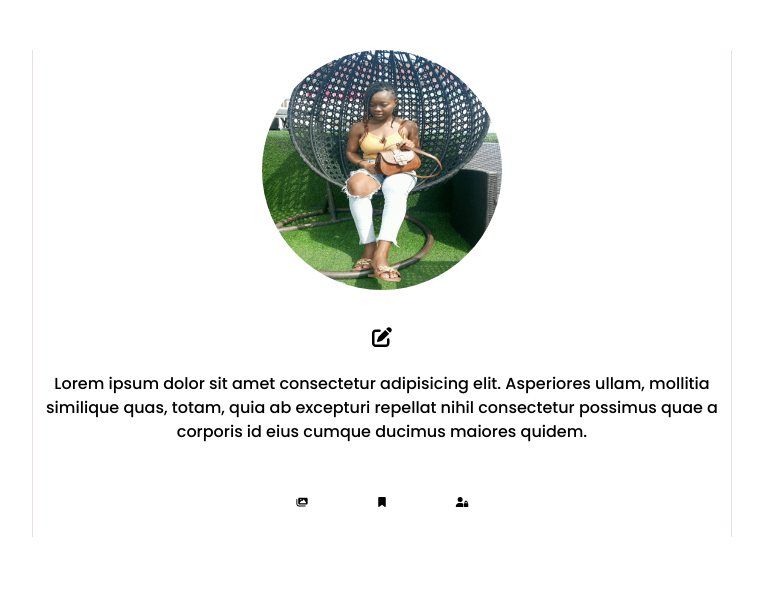
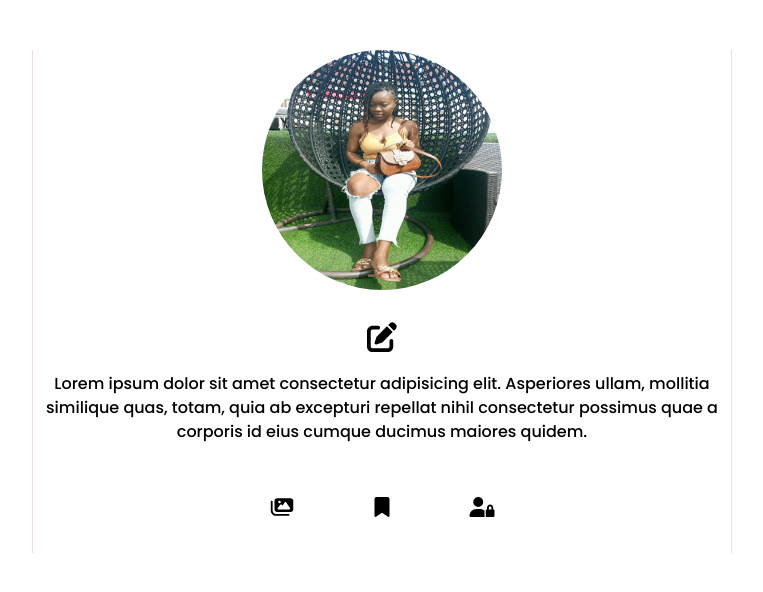
Before and after one commit to Nwakaego-Ego/circle, a Next.js app: page /component/profile in a window 1280 px wide. Shown: the top 592 px of the page, without its empty margins (268-1031 px from the left). Built offline with nearby package versions, Linux system fonts and the light colour scheme.

Commit message:
working on the profile

```diff
--- a/src/app/component/profile/page.jsx
+++ b/src/app/component/profile/page.jsx
@@ -1,4 +1,5 @@
-import React from "react";
+"use client";
+import React, { useState } from "react";
 import Image from "next/image";
 import { FontAwesomeIcon } from "@fortawesome/react-fontawesome";
 import {
@@ -9,7 +10,16 @@ import {
 } from "@fortawesome/free-solid-svg-icons";
 import "./profile.css";
 
-const Profile = () => {
+const Profile = ({ imgCollection }) => {
+  const [images, setImages] = useState([]);
+
+  const handleImgCollection = () => {
+    const imagesCollection = imgCollection();
+    setImages(imagesCollection);
+  };
+
+  console.log(images);
+
   return (
     <>
       <div className="container-wrapper">
@@ -32,16 +42,25 @@ const Profile = () => {
               excepturi repellat nihil consectetur possimus quae a corporis id
               eius cumque ducimus maiores quidem.
             </p>
-            <div className="flex profile-buttons">
-              <FontAwesomeIcon icon={faImages} className="profile-memory" />
-              <FontAwesomeIcon icon={faBookmark} className="profile-bookmark" />
+            <div className="flex profile-buttons ">
+              <button onClick={handleImgCollection}>
+                <FontAwesomeIcon
+                  icon={faImages}
+                  className="profile-memory profile-icon"
+                />
+              </button>
+              <FontAwesomeIcon
+                icon={faBookmark}
+                className="profile-bookmark profile-icon"
+              />
               <FontAwesomeIcon
                 icon={faUserLock}
-                className="profile-request-code"
+                className="profile-request-code profile-icon"
               />
               {/* <button className="profile-memory">Memory</button> */}
               {/* <button className="profile-bookmark">Bookmark</button> */}
               {/* <button className="profile-request-code">Request code</button> */}
+              {images}
             </div>
           </div>
         </div>
--- a/src/app/component/profile/profile.css
+++ b/src/app/component/profile/profile.css
@@ -39,5 +39,11 @@
 
 .profile-edit-button {
   font-size: 30px;
-  width: 20px;
+  width: 50px;
+  height: 30px;
 }
+
+.profile-icon {
+  width: 40px;
+  height: 20px;
+}
--- /dev/null
+++ b/src/app/imgCollection.js
@@ -0,0 +1,28 @@
+import Profile from "./component/profile";
+
+const profileImg = () => {
+  const imgCollection = () => {
+    [
+      {
+        image: "/bryan.jpeg",
+        name: "bryan",
+      },
+      {
+        image: "/ego.jpeg",
+        name: ego,
+      },
+      {
+        image: "/chisom.jpeg",
+        name: "chisom",
+      },
+      {
+        image: "/chika.jpeg",
+        name: "chika",
+      },
+    ];
+  };
+
+  return <Profile imgCollection={imgCollection()} />;
+};
+
+export default profileImg;
```
